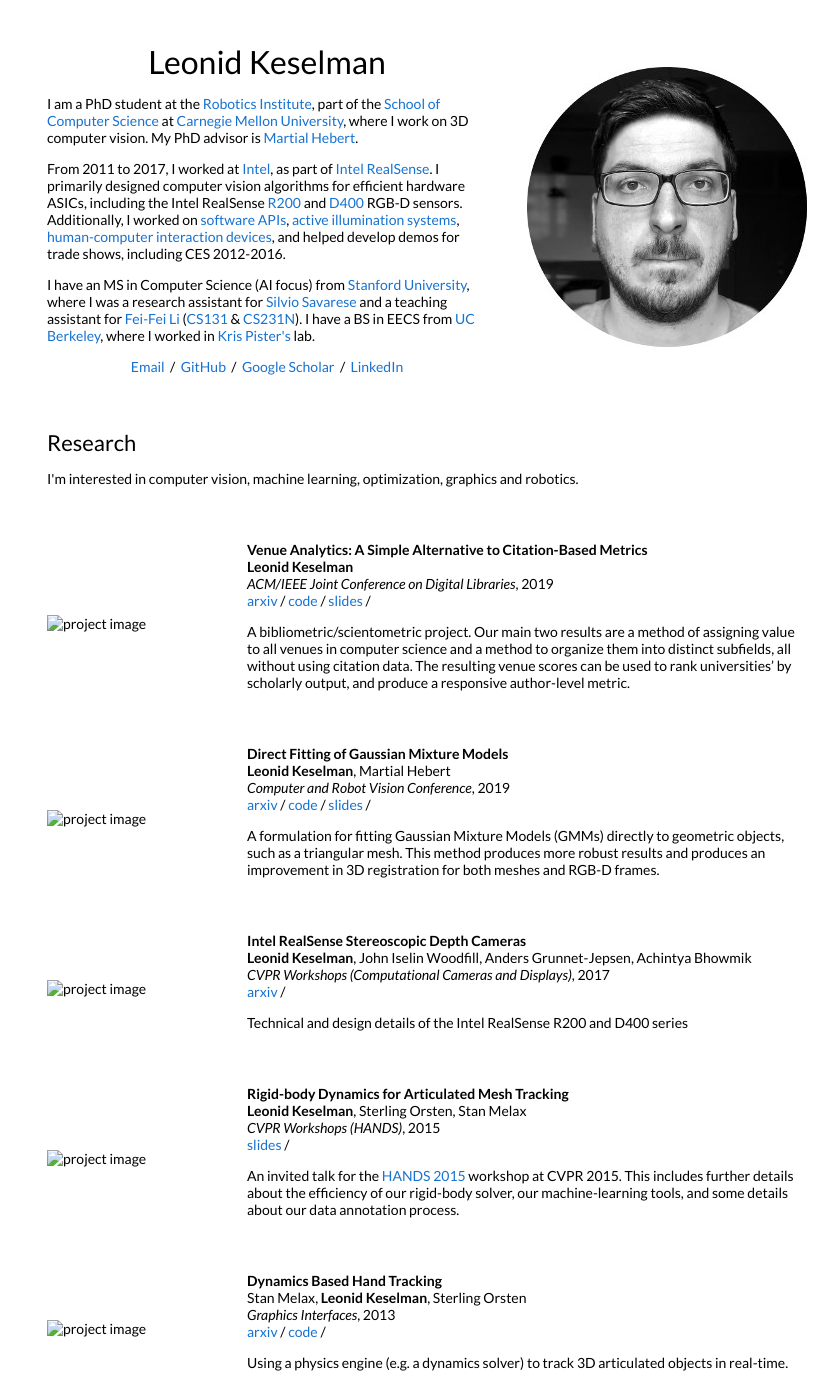
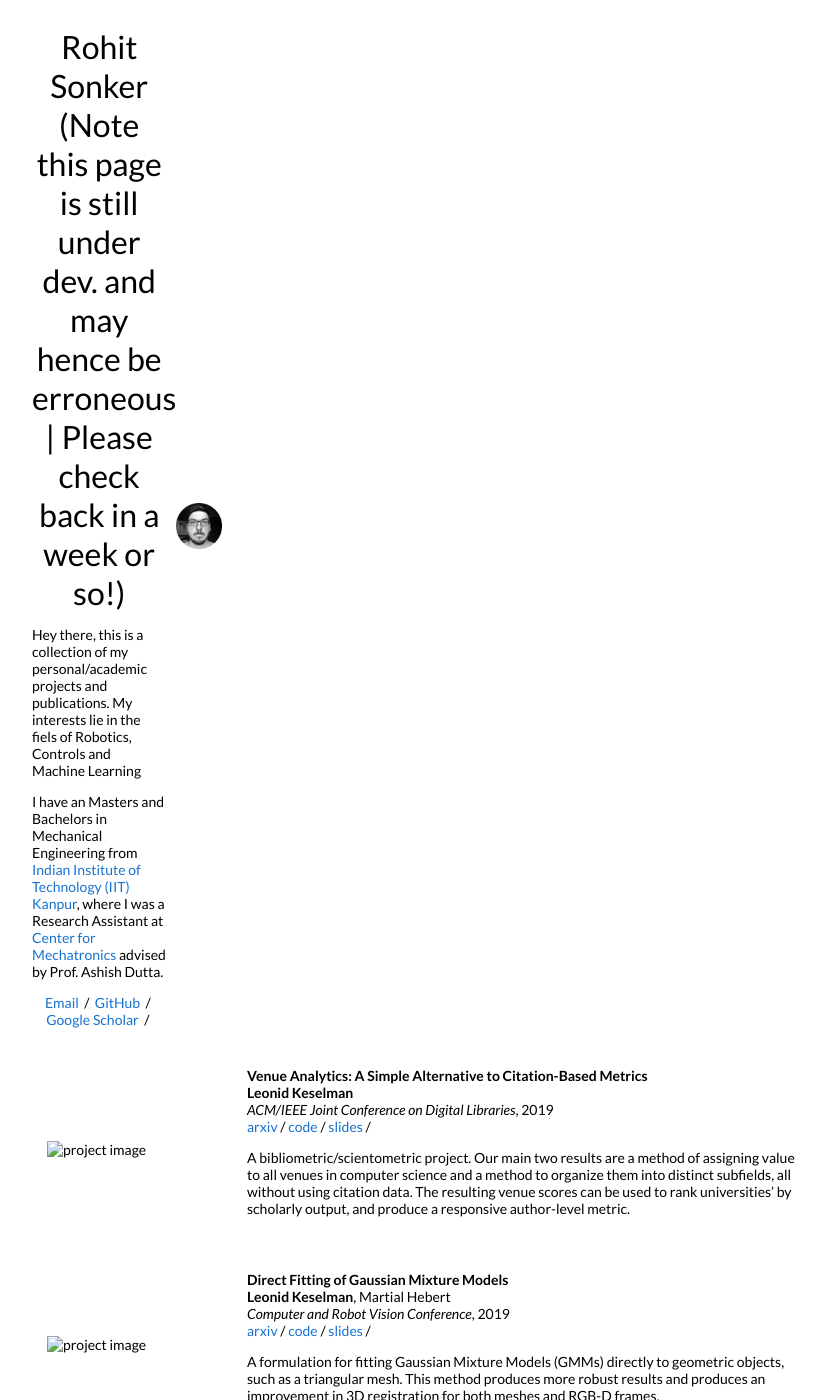
Before and after one commit to rohit-sonker/rohits5496.github.io, a Jekyll site: the page built from _posts/2019-06-02-venue.markdown, in a window 1280 px wide and 1400 px high. Shown: the whole window, without its empty margins (213-1051 px from the left). Built offline with Jekyll 4.4.1, drawn with Linux system fonts in a browser that asks for light colours.

Commit message:
Update default.html

```diff
--- a/_layouts/default.html
+++ b/_layouts/default.html
@@ -25,21 +25,21 @@
           <tr style="padding:0px">
             <td style="padding:2.5%;width:60%;vertical-align:middle">
               <h1>
-                Leonid Keselman
+                Rohit Sonker (Note this page is still under dev. and may hence be erroneous | Please check back in a week or so!)
               </h1>
-              <p>I am a PhD student at the <a href="https://www.ri.cmu.edu/">Robotics Institute</a>, part of the <a href="https://www.scs.cmu.edu/">School of Computer Science</a> at <a href="https://www.cmu.edu/">Carnegie Mellon University</a>, where I work on 3D computer vision. My PhD advisor is <a href="http://www.cs.cmu.edu/~hebert/">Martial Hebert</a>.
+              <p> Hey there, this is a collection of my personal/academic projects and publications. My interests lie in the fiels of Robotics, Controls and Machine Learning
               </p>
+<!--               <p>
+                I am currently a Data Scientist at PwC US Advisory
+              </p> -->
               <p>
-                From 2011 to 2017, I worked at <a href="https://www.intel.com">Intel</a>, as part of <a href="https://www.intelrealsense.com/">Intel RealSense</a>. I primarily designed computer vision algorithms for efficient hardware ASICs, including the Intel RealSense <a href="https://software.intel.com/en-us/articles/realsense-r200-camera">R200</a> and <a href="https://software.intel.com/en-us/realsense/d400">D400</a> RGB-D sensors. Additionally, I worked on <a href="https://github.com/IntelRealSense/librealsense">software APIs</a>, <a href="https://patents.google.com/patent/US9992474B2">active illumination systems</a>, <a href="https://patents.google.com/patent/US9304597">human-computer interaction devices</a>, and helped develop demos for trade shows, including CES 2012-2016.
-              </p>
-              <p>
-                I have an MS in Computer Science (AI focus) from <a href="http://cs.stanford.edu">Stanford University</a>, where I was a research assistant for <a href="http://svl.stanford.edu/">Silvio Savarese</a> and a teaching assistant for <a href="http://svl.stanford.edu/">Fei-Fei Li</a> (<a href="http://vision.stanford.edu/teaching/cs131_fall1617/">CS131</a> & <a href="http://cs231n.stanford.edu/2017/">CS231N</a>). I have a BS in EECS from <a href="http://www.eecs.berkeley.edu/">UC Berkeley</a>, where I worked in <a href="https://people.eecs.berkeley.edu/~pister/">Kris Pister's</a> lab.
+                I have an Masters and Bachelors in Mechanical Engineering from <a href="http://iitk.ac.in">Indian Institute of Technology (IIT) Kanpur</a>, where I was a Research Assistant at <a href="http://www.iitk.ac.in/robotics/">Center for Mechatronics</a> advised by Prof. Ashish Dutta.
               </p>
               <p style="text-align:center">
-                <a target="_blank" href="https://mailhide.io/e/B8TyS"> Email</a> &nbsp;/&nbsp;
-                <a href="https://github.com/leonidk">GitHub</a> &nbsp;/&nbsp;
-                <a href="https://scholar.google.com/citations?user=GCYG4GoAAAAJ">Google Scholar</a> &nbsp;/&nbsp;
-                <a href="https://www.linkedin.com/in/lkeselman"> LinkedIn </a>
+                <a href="mailto:rohitsonker96@gmail.com"> Email</a> &nbsp;/&nbsp;
+                <a href="https://github.com/rohits5496">GitHub</a> &nbsp;/&nbsp;
+                <a href="https://scholar.google.com/citations?user=6WX4uesAAAAJ&hl=en">Google Scholar</a> &nbsp;/&nbsp;
+<!--                 <a href="https://www.linkedin.com/in/lkeselman"> LinkedIn </a> -->
               </p>
             </td>
             <td style="padding:2.5%;width:40%;max-width:40%">
@@ -48,7 +48,7 @@
           </tr>
         </table>
 
-        <table style="width:100%;border:0px;border-spacing:0px;border-collapse:separate;margin-right:auto;margin-left:auto;">
+<!--         <table style="width:100%;border:0px;border-spacing:0px;border-collapse:separate;margin-right:auto;margin-left:auto;">
           <tr>
             <td style="padding:2.5%;width:100%;vertical-align:middle">
               <h2>Research</h2>
@@ -58,7 +58,7 @@
             </td>
           </tr>
         </table>
-        <table style="width:100%;border:0px;border-spacing:0px;border-collapse:separate;margin-right:auto;margin-left:auto;">
+        <table style="width:100%;border:0px;border-spacing:0px;border-collapse:separate;margin-right:auto;margin-left:auto;"> -->
 
           {% for post in site.posts %}
           {% for cat in post.categories %}
```
